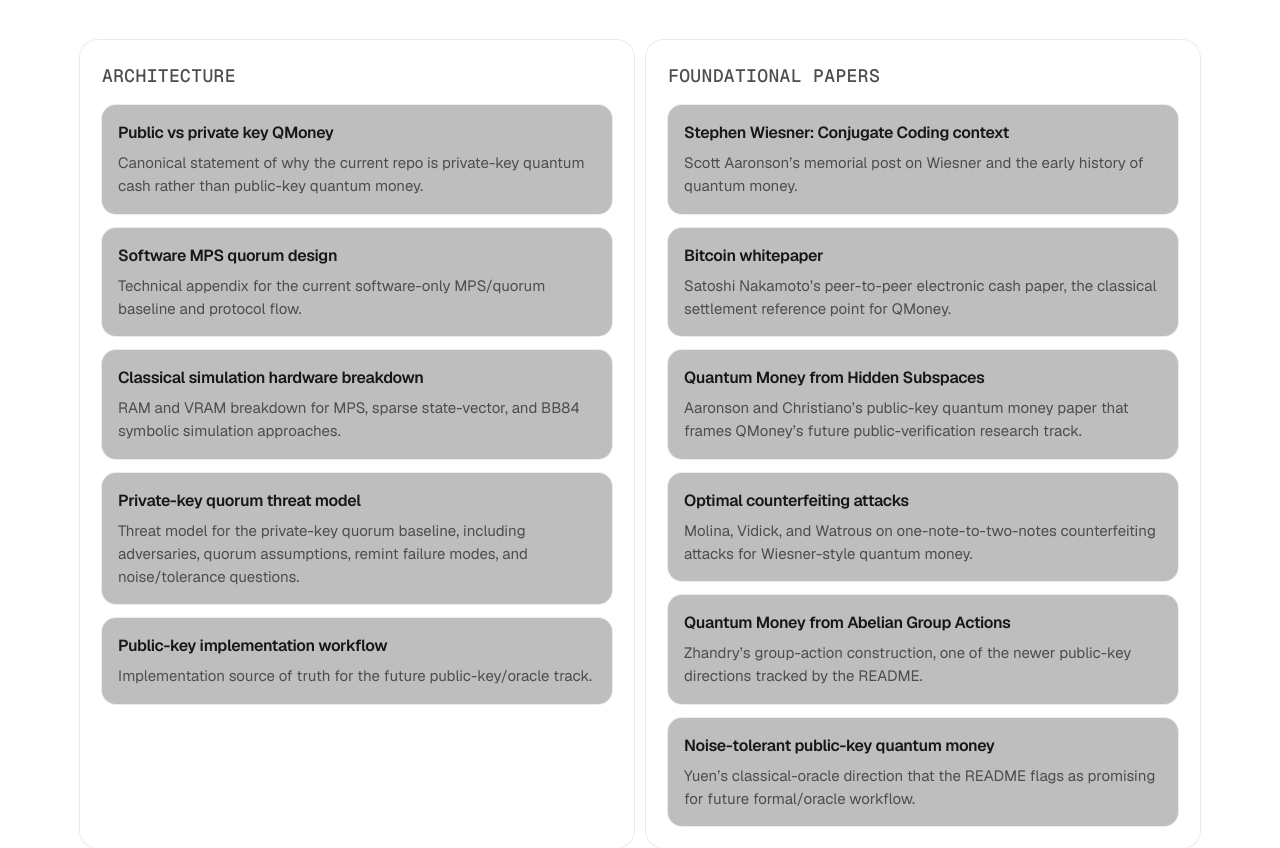
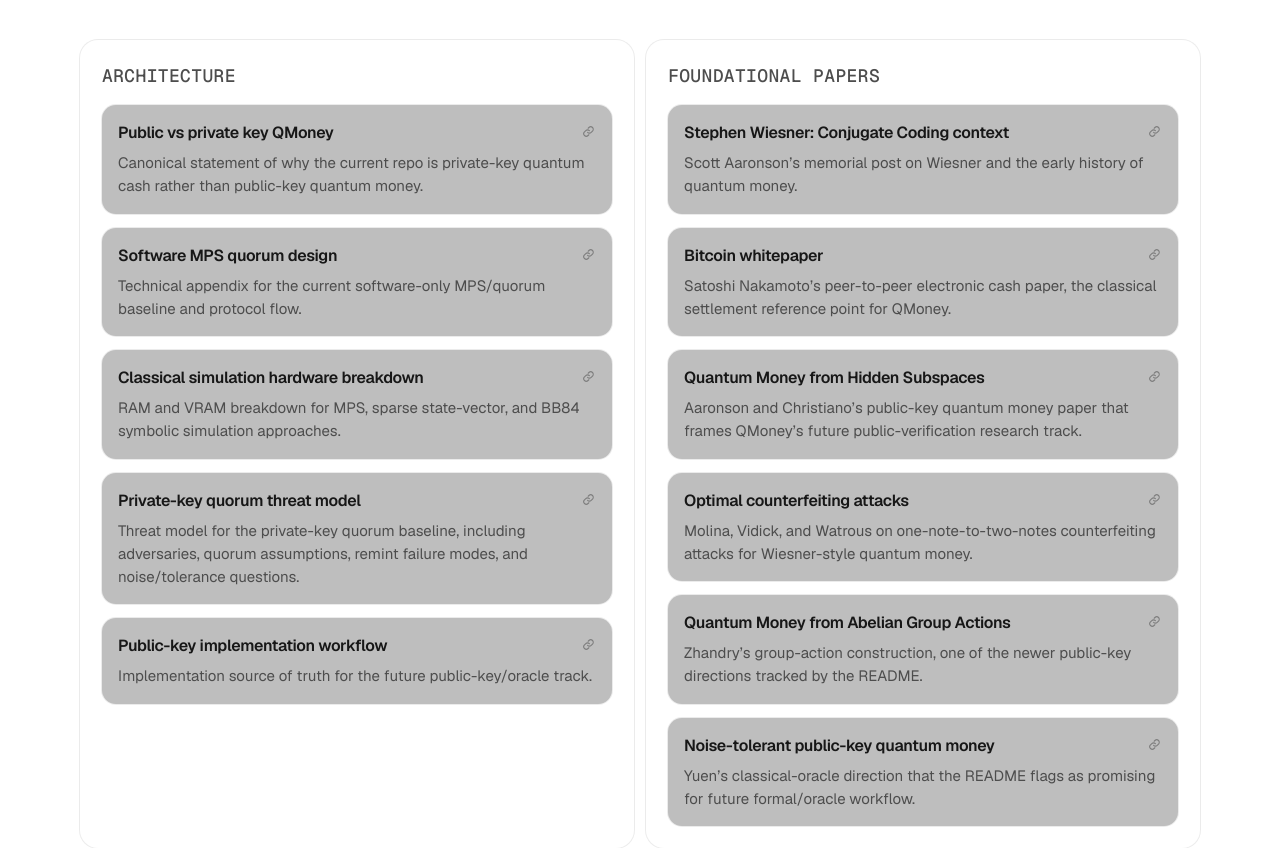
Before and after one commit to runeape-sats/qmoney, a React (Vite) app in the folder website/: page / in a window 1280 px wide. Shown: the part 3869-4717 px from the top of the page. Built offline with nearby package versions, Linux system fonts and the light colour scheme.

Commit message:
Add reference card link icons

```diff
--- a/website/src/App.css
+++ b/website/src/App.css
@@ -497,6 +497,31 @@
   transform: translateY(-1px);
 }
 
+.reference-title-row {
+  display: flex;
+  align-items: flex-start;
+  justify-content: space-between;
+  gap: 12px;
+}
+
+.card-link-icon {
+  width: 15px;
+  height: 15px;
+  margin-top: 3px;
+  color: var(--text-muted);
+  opacity: 0.72;
+  transition:
+    color 140ms ease,
+    opacity 140ms ease,
+    transform 140ms ease;
+}
+
+.reference-link:hover .card-link-icon {
+  color: var(--text-primary);
+  opacity: 1;
+  transform: translate(1px, -1px);
+}
+
 .reference-title {
   color: var(--text-primary);
   font-weight: 600;
--- a/website/src/App.tsx
+++ b/website/src/App.tsx
@@ -247,6 +247,21 @@
       <path
         d="M12 2C6.48 2 2 6.58 2 12.22c0 4.51 2.87 8.34 6.84 9.69.5.1.68-.22.68-.5 0-.24-.01-1.04-.02-1.88-2.78.62-3.37-1.21-3.37-1.21-.46-1.18-1.11-1.49-1.11-1.49-.91-.64.07-.63.07-.63 1 .07 1.53 1.05 1.53 1.05.9 1.57 2.36 1.12 2.94.86.09-.67.35-1.12.63-1.38-2.22-.26-4.56-1.15-4.56-5.09 0-1.12.39-2.03 1.03-2.74-.1-.26-.45-1.31.1-2.74 0 0 .84-.28 2.75 1.05A9.36 9.36 0 0 1 12 6.84a9.3 9.3 0 0 1 2.5.35c1.9-1.33 2.74-1.05 2.74-1.05.55 1.43.2 2.48.1 2.74.64.71 1.03 1.62 1.03 2.74 0 3.95-2.34 4.83-4.58 5.08.36.32.68.95.68 1.92 0 1.38-.01 2.49-.01 2.83 0 .28.18.61.69.5A10.23 10.23 0 0 0 22 12.22C22 6.58 17.52 2 12 2Z"
         fill="currentColor"
+      />
+    </svg>
+  )
+}
+
+function LinkIcon() {
+  return (
+    <svg aria-hidden="true" viewBox="0 0 24 24" className="icon card-link-icon">
+      <path
+        d="M10.6 13.4a4 4 0 0 0 5.7 0l2.1-2.1a4 4 0 0 0-5.7-5.7l-1.2 1.2M13.4 10.6a4 4 0 0 0-5.7 0l-2.1 2.1a4 4 0 0 0 5.7 5.7l1.2-1.2"
+        fill="none"
+        stroke="currentColor"
+        strokeLinecap="round"
+        strokeLinejoin="round"
+        strokeWidth="1.8"
       />
     </svg>
   )
@@ -508,7 +523,10 @@
                 <div className="reference-list">
                   {group.items.map((item) => (
                     <a className="reference-link" href={item.href} key={item.href} target="_blank" rel="noreferrer">
-                      <span className="reference-title">{item.title}</span>
+                      <span className="reference-title-row">
+                        <span className="reference-title">{item.title}</span>
+                        <LinkIcon />
+                      </span>
                       <span className="reference-description">{item.description}</span>
                     </a>
                   ))}
```
Also changed, not shown: 1 other file (tests, documents, lock files or other folders).
